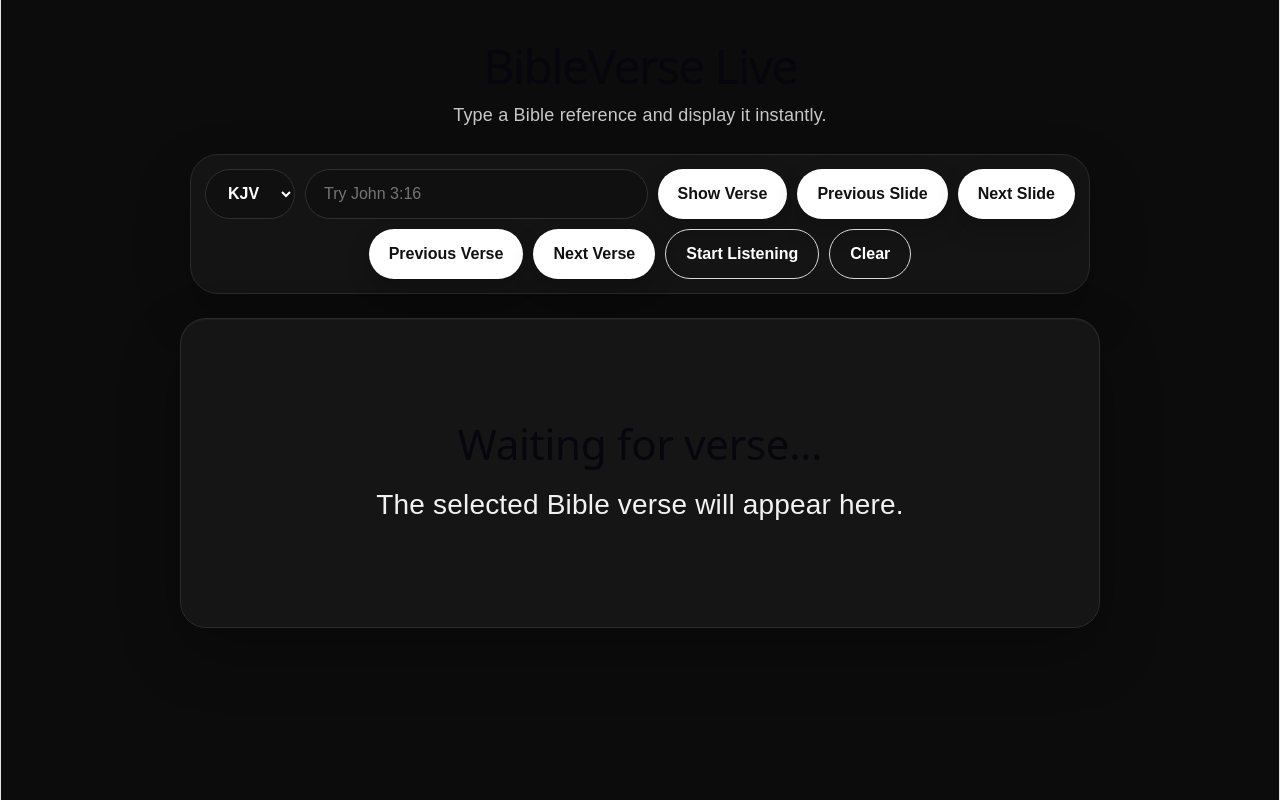
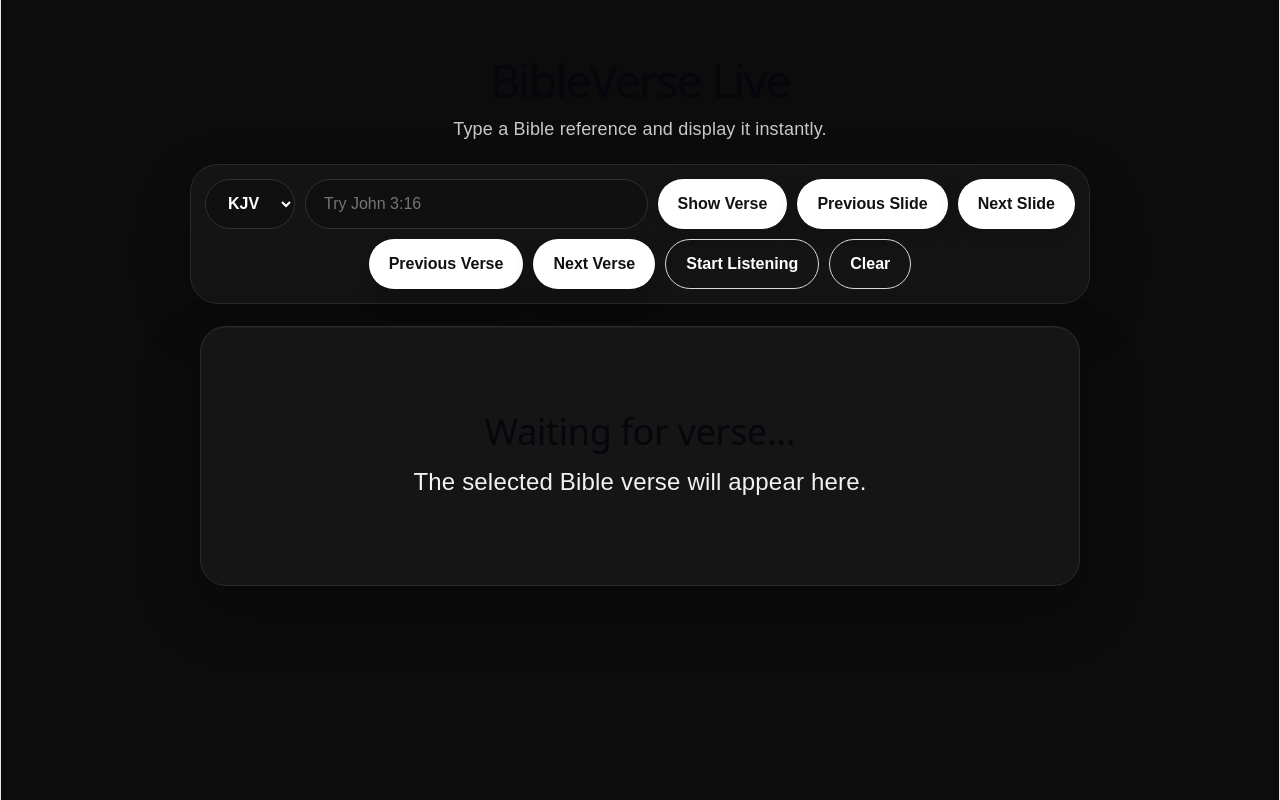
Before and after one commit to uddy-oz/bibleverse-live, a React (Vite) app: page / in a window 1280 px wide. Built offline with nearby package versions, Linux system fonts and the light colour scheme.

Commit message:
Improve autocomplete UX and controller layout

```diff
--- a/src/App.css
+++ b/src/App.css
@@ -13,13 +13,14 @@ body {
   width: 100%;
   min-height: 100vh;
   min-height: 100dvh;
-  padding: clamp(32px, 5vh, 52px) 20px 38px;
+  padding: 56px 20px 32px;
   display: flex;
   flex-direction: column;
   align-items: center;
   justify-content: flex-start;
-  gap: clamp(24px, 3vh, 32px);
+  gap: 22px;
   overflow-x: hidden;
+  scroll-padding-top: 56px;
 }
 
 .controlPanel,
@@ -31,7 +32,7 @@ body {
 
 .controlPanel h1,
 .control-panel h1 {
-  font-size: clamp(40px, 5vw, 48px);
+  font-size: clamp(38px, 4.5vw, 46px);
   line-height: 1.08;
   margin: 0 0 10px;
 }
@@ -47,7 +48,7 @@ body {
 .searchBox,
 .search-box {
   width: min(100%, 900px);
-  margin-top: 26px;
+  margin-top: 22px;
   margin-inline: auto;
   padding: 14px;
   border: 1px solid #2a2a2a;
@@ -147,7 +148,8 @@ button:disabled {
   text-align: left;
 }
 
-.bookSuggestion:hover {
+.bookSuggestion:hover,
+.bookSuggestion.active {
   background: #242424;
   color: white;
   transform: none;
@@ -178,12 +180,12 @@ button:disabled {
 
 .displayScreen,
 .display-screen {
-  width: min(100%, 920px);
-  min-height: 310px;
+  width: min(100%, 880px);
+  min-height: 260px;
   margin: 0 auto;
   border: 1px solid #2b2b2b;
   border-radius: 26px;
-  padding: clamp(28px, 3.5vw, 40px);
+  padding: clamp(22px, 3vw, 34px);
   display: flex;
   flex-direction: column;
   justify-content: center;
@@ -198,9 +200,9 @@ button:disabled {
 .displayScreen h2,
 .display-screen h2 {
   max-width: 100%;
-  font-size: clamp(28px, 3.3vw, 42px);
+  font-size: clamp(24px, 2.8vw, 36px);
   line-height: 1.1;
-  margin: 0 0 18px;
+  margin: 0 0 14px;
   overflow-wrap: break-word;
 }
 
@@ -209,8 +211,8 @@ button:disabled {
   max-width: 100%;
   margin-left: auto;
   margin-right: auto;
-  font-size: clamp(20px, 2.4vw, 28px);
-  line-height: 1.45;
+  font-size: clamp(18px, 2vw, 24px);
+  line-height: 1.42;
   color: #f2f2f2;
   overflow-wrap: break-word;
 }
@@ -410,7 +412,7 @@ body.displayModeBody #root {
 
 .passageProgress {
   width: min(520px, 90%);
-  margin: 0 auto 16px;
+  margin: 0 auto 12px;
   text-align: center;
   color: #aaaaaa;
 }
@@ -441,7 +443,8 @@ body.displayModeBody #root {
 
 @media (max-width: 760px) {
   .app {
-    padding: 24px 14px 28px;
+    padding: 34px 14px 26px;
+    gap: 18px;
   }
 
   .searchBox,
@@ -461,7 +464,7 @@ body.displayModeBody #root {
 
   .displayScreen,
   .display-screen {
-    min-height: 300px;
+    min-height: 240px;
     border-radius: 22px;
   }
 }
--- a/src/App.tsx
+++ b/src/App.tsx
@@ -344,10 +344,6 @@ function normalizeBookSearchText(text: string) {
     .trim();
 }
 
-function hasChapterOrVersePart(input: string) {
-  return /\s+\d/.test(input.trim());
-}
-
 function getBookSearchQuery(input: string) {
   const trimmedInput = input.trimStart();
   const chapterMatch = trimmedInput.match(/\s+\d/);
@@ -357,6 +353,10 @@ function getBookSearchQuery(input: string) {
   }
 
   return trimmedInput;
+}
+
+function inputHasChapterOrVersePart(input: string) {
+  return /\s+\d/.test(input.trim());
 }
 
 function getBibleBookSearchParts(book: string) {
@@ -381,6 +381,14 @@ function getBibleBookSearchParts(book: string) {
     displayName: normalizedBook,
     writtenNumberName: "",
   };
+}
+
+function isExactBibleBookDisplayQuery(query: string) {
+  return bibleBooks.some((book) => {
+    const { displayName } = getBibleBookSearchParts(book);
+
+    return displayName === query;
+  });
 }
 
 function getBibleBookSuggestionScore(book: string, query: string) {
@@ -424,13 +432,13 @@ function getBibleBookSuggestionScore(book: string, query: string) {
 }
 
 function getBibleBookSuggestions(input: string) {
-  if (!input.trim() || hasChapterOrVersePart(input)) {
+  const query = normalizeBookSearchText(getBookSearchQuery(input));
+
+  if (!query) {
     return [];
   }
 
-  const query = normalizeBookSearchText(getBookSearchQuery(input));
-
-  if (!query) {
+  if (inputHasChapterOrVersePart(input) && isExactBibleBookDisplayQuery(query)) {
     return [];
   }
 
@@ -470,7 +478,7 @@ function applyBookSuggestion(input: string, bookName: string) {
     return `${bookName} ${restOfReference}`;
   }
 
-  return `${bookName} `;
+  return bookName;
 }
 
 function isSelectedPassage(result: BibleResult | null, slides: BibleSlide[]) {
@@ -489,9 +497,11 @@ function App() {
   const [isListening, setIsListening] = useState(false);
   const [transcript, setTranscript] = useState("");
   const [showBookSuggestions, setShowBookSuggestions] = useState(false);
+  const [activeSuggestionIndex, setActiveSuggestionIndex] = useState(0);
 
   const speechRecognitionRef = useRef<any>(null);
   const processSpeechRef = useRef<(spokenText: string) => void>(() => {});
+  const referenceInputWrapRef = useRef<HTMLDivElement | null>(null);
   const latestStateRef = useRef<LatestBibleState>({
     referenceInput: "",
     selectedVersion: "KJV",
@@ -881,6 +891,29 @@ function App() {
     processSpeechRef.current = processSpeech;
   }, [processSpeech]);
 
+  useEffect(() => {
+    setActiveSuggestionIndex(0);
+  }, [referenceInput, bookSuggestions.length]);
+
+  useEffect(() => {
+    function handleDocumentMouseDown(event: MouseEvent) {
+      const target = event.target as Node;
+
+      if (
+        referenceInputWrapRef.current &&
+        !referenceInputWrapRef.current.contains(target)
+      ) {
+        setShowBookSuggestions(false);
+      }
+    }
+
+    document.addEventListener("mousedown", handleDocumentMouseDown);
+
+    return () => {
+      document.removeEventListener("mousedown", handleDocumentMouseDown);
+    };
+  }, []);
+
   const startListening = useCallback(() => {
     const SpeechRecognitionClass =
       (window as any).SpeechRecognition || (window as any).webkitSpeechRecognition;
@@ -979,11 +1012,41 @@ function App() {
     setReferenceInput(nextReferenceInput);
     updateLatestState({ referenceInput: nextReferenceInput });
     setShowBookSuggestions(false);
+    setActiveSuggestionIndex(0);
   }
 
   function handleInputKeyDown(event: ReactKeyboardEvent<HTMLInputElement>) {
+    if (event.key === "ArrowDown" && shouldShowBookSuggestions) {
+      event.preventDefault();
+      setActiveSuggestionIndex((currentIndex) =>
+        currentIndex >= bookSuggestions.length - 1 ? 0 : currentIndex + 1
+      );
+      return;
+    }
+
+    if (event.key === "ArrowUp" && shouldShowBookSuggestions) {
+      event.preventDefault();
+      setActiveSuggestionIndex((currentIndex) =>
+        currentIndex <= 0 ? bookSuggestions.length - 1 : currentIndex - 1
+      );
+      return;
+    }
+
+    if (event.key === "Escape" && showBookSuggestions) {
+      event.preventDefault();
+      setShowBookSuggestions(false);
+      return;
+    }
+
     if (event.key === "Enter") {
-      setShowBookSuggestions(false);
+      if (shouldShowBookSuggestions) {
+        event.preventDefault();
+        selectBibleBook(
+          bookSuggestions[activeSuggestionIndex] || bookSuggestions[0]
+        );
+        return;
+      }
+
       showVerse();
     }
   }
@@ -1108,34 +1171,40 @@ function App() {
             ))}
           </select>
 
-          <div className="referenceInputWrap">
+          <div className="referenceInputWrap" ref={referenceInputWrapRef}>
             <input
               value={referenceInput}
-              onBlur={() => {
-                window.setTimeout(() => setShowBookSuggestions(false), 120);
-              }}
               onChange={(event) => {
                 setReferenceInput(event.target.value);
                 updateLatestState({ referenceInput: event.target.value });
                 setShowBookSuggestions(true);
               }}
-              onFocus={() => setShowBookSuggestions(true)}
+              onFocus={() => {
+                setShowBookSuggestions(true);
+                setActiveSuggestionIndex(0);
+              }}
               onKeyDown={handleInputKeyDown}
               placeholder="Try John 3:16"
             />
 
             {shouldShowBookSuggestions && (
               <div className="bookSuggestions" role="listbox">
-                {bookSuggestions.map((bookName) => (
+                {bookSuggestions.map((bookName, index) => (
                   <button
-                    className="bookSuggestion"
+                    className={
+                      index === activeSuggestionIndex
+                        ? "bookSuggestion active"
+                        : "bookSuggestion"
+                    }
                     key={bookName}
                     onMouseDown={(event) => {
                       event.preventDefault();
                       selectBibleBook(bookName);
                     }}
+                    onMouseEnter={() => setActiveSuggestionIndex(index)}
                     type="button"
                     role="option"
+                    aria-selected={index === activeSuggestionIndex}
                   >
                     {bookName}
                   </button>
```
